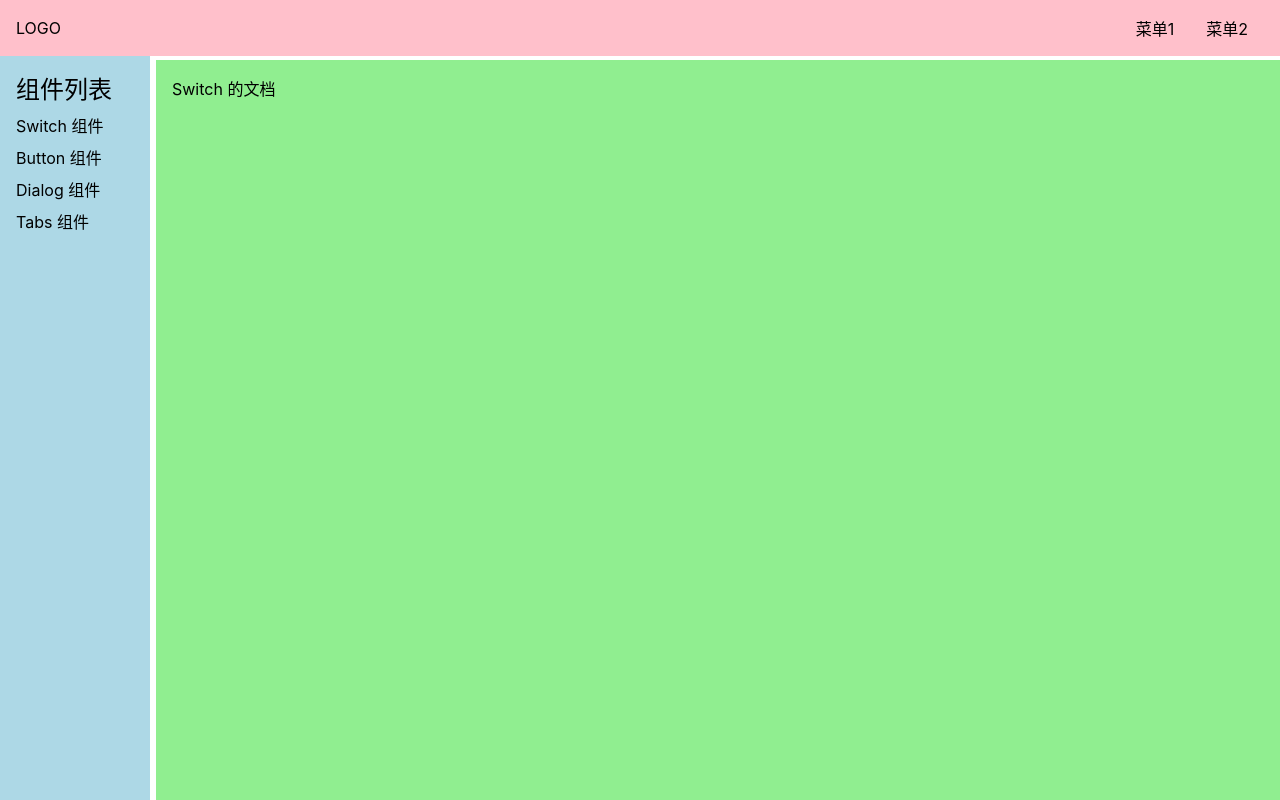
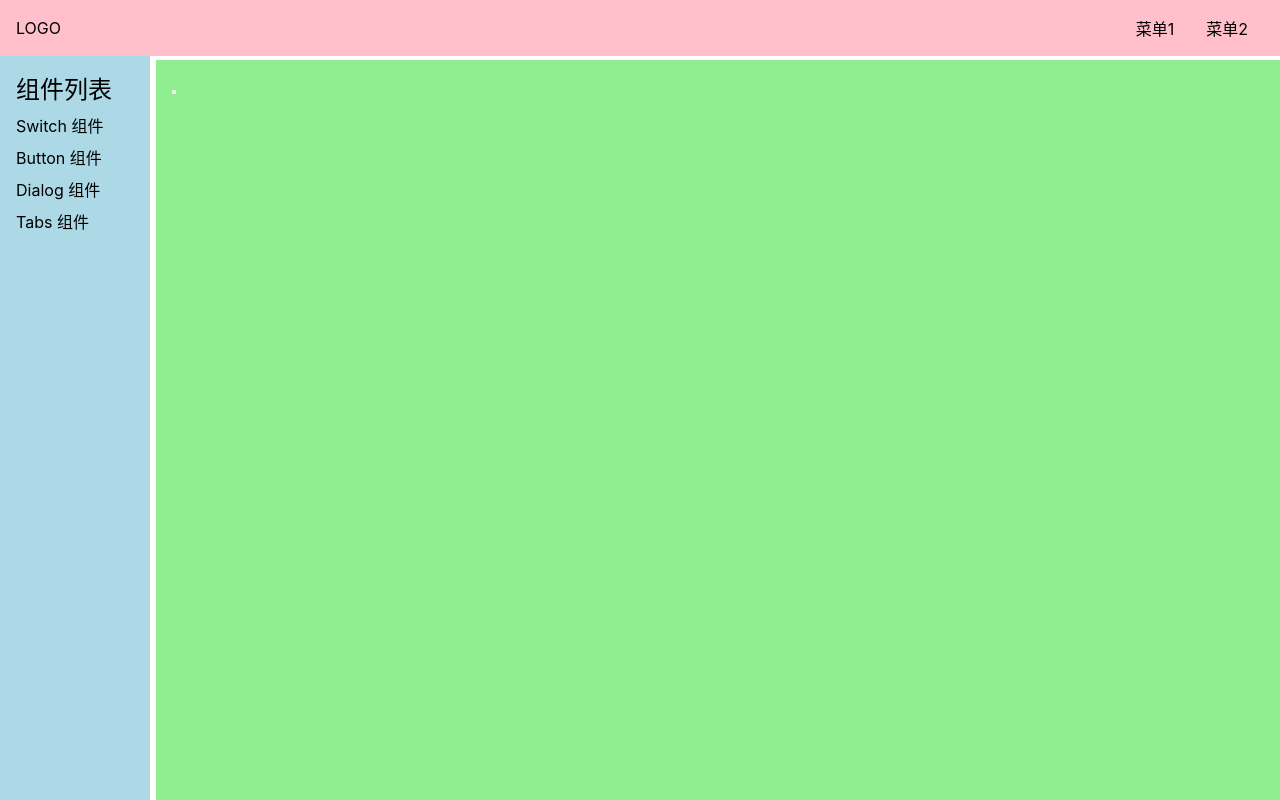
Before and after one commit to zzyo96/vue3_gulu, a Vue app: page /#/doc/switch in a window 1280 px wide. Built offline with nearby package versions, Linux system fonts and the light colour scheme.

Commit message:
创建lib,switch组件添加HTML

```diff
--- a/src/App.vue
+++ b/src/App.vue
@@ -18,10 +18,8 @@
     const menuVisible = ref(width <= 500 ? false : true);
     provide("menuVisible", menuVisible); // set
     router.afterEach(() => {
-      console.log(222)
       if (width <= 500) {
         menuVisible.value = false;
-        console.log(111)
       }
     });
   },
--- a/src/components/SwitchDemo.vue
+++ b/src/components/SwitchDemo.vue
@@ -1,5 +1,14 @@
 <template>
 <div>
-  Switch 的文档
+  <Switch />
 </div>
 </template>
+
+<script lang="ts">
+import Switch from '../lib/Switch.vue'
+export default {
+  components: {
+    Switch
+  }
+}
+</script>
--- /dev/null
+++ b/src/lib/Switch.vue
@@ -0,0 +1,7 @@
+<template>
+<button> <span></span> </button>
+</template>
+
+<style lang="scss" scoped>
+span {}
+</style>
--- a/src/router.ts
+++ b/src/router.ts
@@ -25,6 +25,3 @@
     },
   ],
 });
-router.afterEach(() => {
-  console.log("路由切换了");
-});
```
